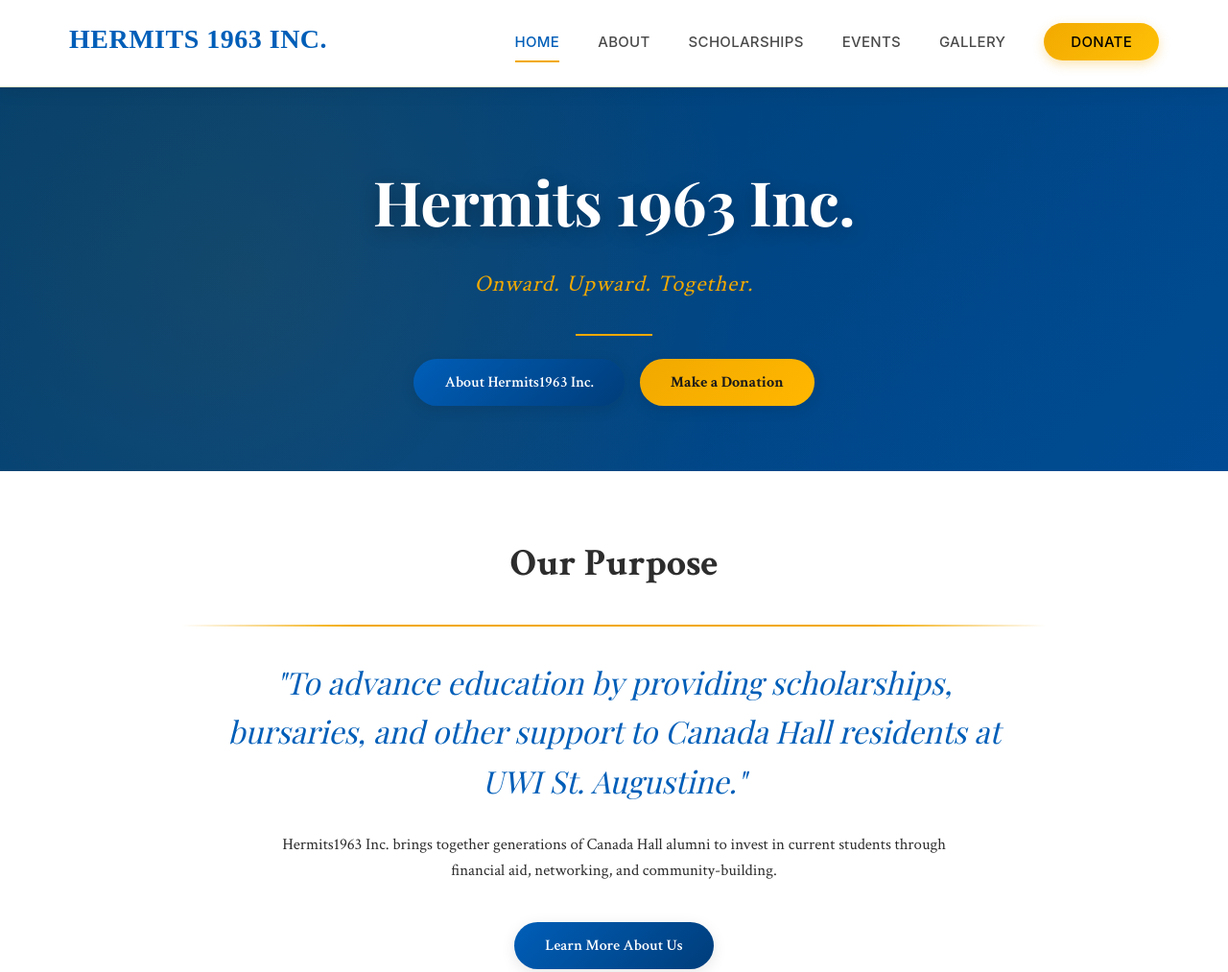
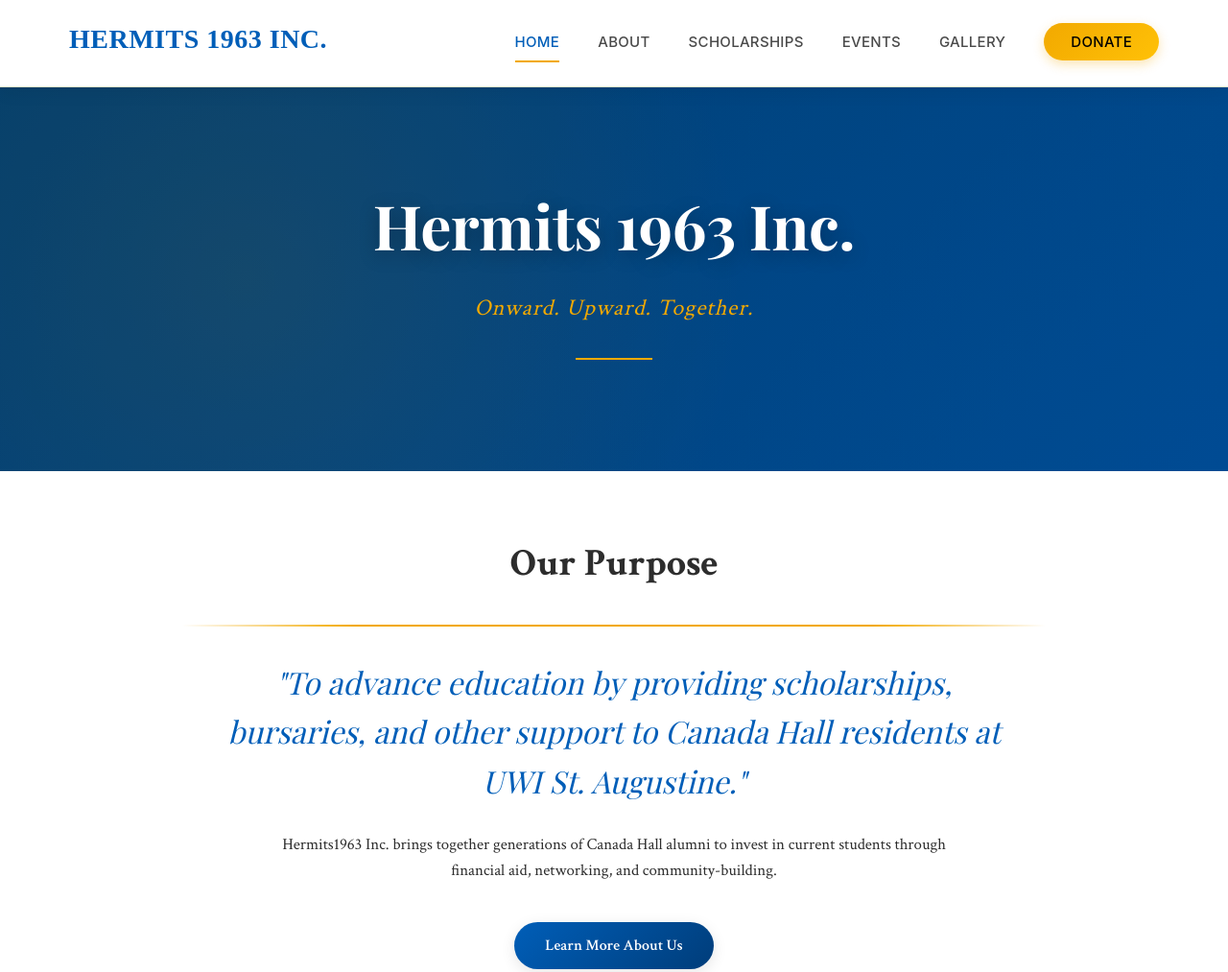
Before and after one commit to campbellsinvestment/hermits, a website built with Vite: page index.html in a window 1280 px wide. Shown: the top 1013 px of the page at 96% size. Built offline with nearby package versions, Linux system fonts and the light colour scheme.

Commit message:
Update homepage styling: remove hero buttons and replace event card border with shadow

```diff
--- a/css/heritage.css
+++ b/css/heritage.css
@@ -539,12 +539,12 @@
 .featured-event-card {
   background: white;
   padding: 2.5rem;
-  border: 2px solid var(--gold);
   border-radius: 8px;
   max-width: 900px;
   margin: 0 auto;
   width: 100%;
   box-sizing: border-box;
+  box-shadow: 0 8px 24px rgba(0, 0, 0, 0.15);
 }
 
 .featured-event-content {
--- a/index.html
+++ b/index.html
@@ -27,10 +27,6 @@
                     <h2 class="hero-title">Hermits 1963 Inc.</h2>
                     <p class="hero-subtitle" style="max-width: 700px; margin: 0 auto 2rem;">Onward. Upward. Together.</p>
                     <div class="hero-divider"></div>
-                    <div class="hero-actions">
-                        <a href="about" class="btn btn-primary">About Hermits1963 Inc.</a>
-                        <a href="donate" class="btn btn-secondary">Make a Donation</a>
-                    </div>
                 </div>
             </div>
         </div>
```
